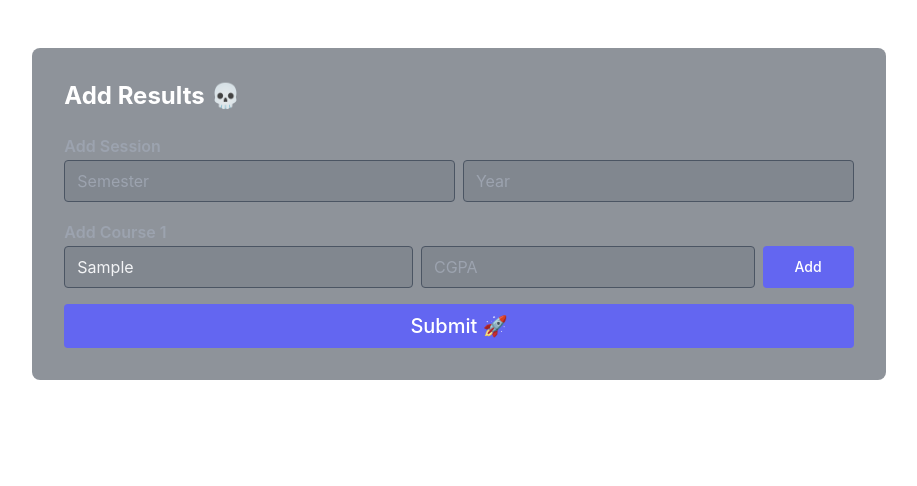
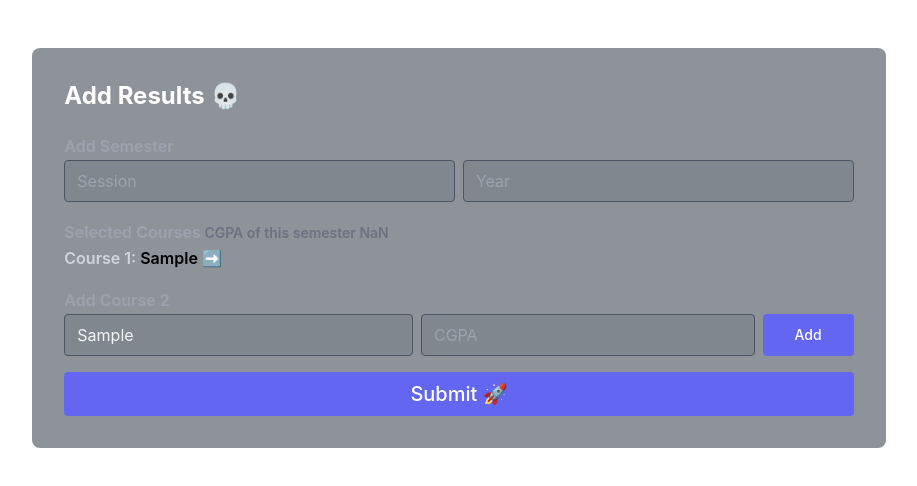
Before and after one commit to zarif007/ETH-Course-Tracker, a Next.js app in the folder eth-course-tracker/: page / in a window 1280 px wide. Both pictures are taken after typing "Sample", "Sample" into the empty fields and a click on the button "Add". Shown: the top 486 px of the page, without its empty margins (181-1098 px from the left). Built offline with nearby package versions, Linux system fonts and the light colour scheme.

Commit message:
Adding sem

```diff
--- /dev/null
+++ b/eth-course-tracker/components/AddCourse.tsx
@@ -0,0 +1,45 @@
+import React from 'react'
+import Selector from './Selector'
+import { useRef } from 'react';
+import { useState } from 'react';
+
+
+interface courseInterface {
+    courseName: string;
+    cgpa: string;
+  }
+
+const cgpa = ['.7', '1.3', '1.7', '2.0', '2.3', '2.7', '3.0', '3.3', '3.7', '4.0']
+
+const AddCourse = ({ handleAddCourse, counter }: any) => {
+
+  const [course, setCourse] = useState<courseInterface>({
+    courseName: '',
+    cgpa: '',
+  });
+
+  const handleGetCGPA = (value: string) => setCourse({ ...course, cgpa: value })
+
+  return (
+    <>
+      <label className="leading-7 text-md font-semibold text-gray-400">
+          Add Course {counter}
+        </label>
+        <div className="flex space-x-2 mb-4">
+          <input
+            onChange={(e: any) => setCourse({ ...course, courseName: e.target.value })}
+            placeholder="Name"
+            type="text"
+            className="w-full bg-gray-600 bg-opacity-20 focus:bg-transparent focus:ring-2 focus:ring-indigo-900 rounded border border-gray-600 focus:border-indigo-500 text-base outline-none text-gray-100 py-1 px-3 leading-8 transition-colors duration-200 ease-in-out"
+          />
+          <Selector name="CGPA" options={cgpa} setter={handleGetCGPA} />
+          <button className="text-white bg-indigo-500 border-0 py-2 px-8 focus:outline-none hover:bg-indigo-600 rounded text-sm font-medium"
+            onClick={() => handleAddCourse(course)}>
+            Add
+          </button>
+        </div>
+    </>
+  )
+}
+
+export default AddCourse
--- a/eth-course-tracker/components/AddSemester.tsx
+++ b/eth-course-tracker/components/AddSemester.tsx
@@ -1,24 +1,90 @@
-import React, { useRef } from "react";
+import React, { useRef, useState } from "react";
+import AddCourse from "./AddCourse";
 import Selector from "./Selector";
 
-interface course {
-  course: string;
-  cgpa: number;
+interface courseInterface {
+  courseName: string;
+  cgpa: string;
 }
 
-interface semester {
-  session: string;
-  courses: course[];
+interface semesterInterface {
+  sessionName: string;
+  year: string,
+  courses: courseInterface[];
 }
 
-const semesterOptions = ["Spring", "Summer", "Fall"];
+const sessionOptions = ["Spring", "Summer", "Fall"];
 
 const yearOptions = ["2018", "2019", "2020", "2021", "2022"];
 
-const cgpa = ['.7', '1.3', '1.7', '2.0', '2.3', '2.7', '3.0', '3.3', '3.7', '4.0']
+const AddSemester = () => {
+  const [semester, setSemester] = useState<semesterInterface>({
+    sessionName: '',
+    year: '',
+    courses: [],
+  })
 
-const AddSemester = () => {
-  const semesterRef = useRef<semester>(null);
+  const [error, setError] = useState<string>('');
+
+  const isAbleToAddCourse = (value: string) => {
+    setError('');
+    let flag = true;
+    if(semester.courses.length == 5) {
+      setError('Can add upto 5 courses')
+      flag = false;
+    }
+
+    semester.courses.map((course: courseInterface) => {
+      if(course.courseName === value) {
+        setError(`Course ${value} is already added`)
+        flag = false;
+        return;
+      }
+    })
+
+    return flag;
+  }
+
+  const handleAddCourse = ({courseName, cgpa}: courseInterface) => {
+    if(isAbleToAddCourse(courseName))
+      setSemester({ ...semester, courses: [ ...semester.courses, {courseName, cgpa}] })
+  }
+
+  const handleRemoveCourse = (courseName: string) => {
+    setSemester({ ...semester, courses: semester.courses.filter((course: courseInterface) => course.courseName !== courseName) })
+  }
+
+  const handleGetsemesterName = (value: string) => setSemester({...semester, sessionName: value});
+
+  const handleGetYear = (value: string) => setSemester({...semester, year: value});
+
+  const calculateCGPA = (courses: courseInterface[]) => {
+
+    let total = 0.0
+
+    courses.map((course: courseInterface) => {
+      total += parseFloat(course.cgpa);
+    })
+
+    return total / courses.length;
+  }
+
+  const handleSumbmit = () => {
+    setError('');
+
+    if(semester.courses.length <= 1) {
+      setError('Add atleast 2 courses');
+      return;
+    }
+    if(semester.sessionName == '') {
+      setError('Add semester');
+      return;
+    }
+    if(semester.year == '') {
+      setError('Add year');
+      return;
+    }
+  }
 
   return (
     <div className="mt-12">
@@ -29,30 +95,41 @@ const AddSemester = () => {
 
         {/* Session selector */}
         <label className="leading-7 text-md font-semibold text-gray-400">
-          Add Session
+          Add Semester
         </label>
         <div className="flex space-x-2 mb-4">
-          <Selector name="Semester" options={semesterOptions} />
-          <Selector name="Year" options={yearOptions} />
+          <Selector name="Session" options={sessionOptions} setter={handleGetsemesterName} />
+          <Selector name="Year" options={yearOptions} setter={handleGetYear} />
         </div>
 
-        {/* Add Courses */}
-        <label className="leading-7 text-md font-semibold text-gray-400">
-          Add Course 1
-        </label>
-        <div className="flex space-x-2 mb-4">
-          <input
-            placeholder="Name"
-            type="text"
-            className="w-full bg-gray-600 bg-opacity-20 focus:bg-transparent focus:ring-2 focus:ring-indigo-900 rounded border border-gray-600 focus:border-indigo-500 text-base outline-none text-gray-100 py-1 px-3 leading-8 transition-colors duration-200 ease-in-out"
-          />
-          <Selector name="CGPA" options={cgpa} />
-          <button className="text-white bg-indigo-500 border-0 py-2 px-8 focus:outline-none hover:bg-indigo-600 rounded text-sm font-medium">
-            Add
-          </button>
+        {/* Display Selected Courses */}
+        {
+          semester.courses.length > 0 && <label className="leading-7 text-md font-semibold text-gray-400">
+            Selected Courses
+            <span className="text-gray-500 text-sm"> CGPA of this semester {calculateCGPA(semester.courses).toFixed(2)}</span>
+          </label>
+        }
+        <div className="mb-4">
+          {
+            semester.courses.map((course: courseInterface, index) => {
+              return (
+                <div key={index} className="cursor-pointer" onClick={() => handleRemoveCourse(course.courseName)}>
+                  <p key={course.courseName} className="font-semibold text-md">
+                  <span className="text-gray-300">Course {index + 1}: </span>
+                  {course.courseName} ➡️ {course.cgpa}</p>
+                </div>
+              )
+            })
+          }
         </div>
 
-        <button className="text-white bg-indigo-500 border-0 py-2 px-8 focus:outline-none hover:bg-indigo-600 rounded text-xl font-medium">
+
+        {/* Add Courses */}
+        <AddCourse handleAddCourse={handleAddCourse} counter={semester.courses.length + 1} />
+
+        <p className="text-lg text-red-500 font-semibold">{error}</p>
+
+        <button onClick={handleSumbmit} className="text-white bg-indigo-500 border-0 py-2 px-8 focus:outline-none hover:bg-indigo-600 rounded text-xl font-medium">
           Submit 🚀
         </button>
       </div>
--- a/eth-course-tracker/components/Selector.tsx
+++ b/eth-course-tracker/components/Selector.tsx
@@ -1,27 +1,39 @@
-import React, { useState } from "react";
+import React, { useEffect, useState } from "react";
 import { Combobox } from "@headlessui/react";
 
-const Selector = ({ name, options }: any) => {
+const Selector = ({ name, options, setter }: any) => {
 
-const [selectedOption, setSelectedOption] = useState<string>('')
+  const [selectedOption, setSelectedOption] = useState<string>('');
+
+  const [currentOptions, setCurrentOptions] = useState<string[]>([]);
+
+  useEffect(() => {
+    setCurrentOptions(options);
+  }, [])
+
+  const filter = (value: string) => {
+    if(value === '') setCurrentOptions(options)
+    else setCurrentOptions(currentOptions.filter((options: string) => options.toLocaleLowerCase().includes(value.toLocaleLowerCase())));
+  }
+
   return (
     <div className="flex flex-col w-full">
       <Combobox value={selectedOption} onChange={setSelectedOption}>
         <Combobox.Input
           placeholder={name}
-          onChange={(event: any) => {}}
+          onChange={(event: any) => filter(event.target.value)}
           className={`w-full bg-gray-600 bg-opacity-20 focus:bg-transparent focus:ring-2 focus:ring-indigo-900 rounded border border-gray-600 focus:border-indigo-500 text-base outline-none text-gray-100 py-2 px-3 transition-colors duration-200 ease-in-out`}
         />
         <Combobox.Options
           className={`max-h-48 overflow-y-auto mb-12 absolute z-50 mt-12`}
         >
-          {options.length > 0 ? (
-            options.map((option: any, index: number) => (
+          {currentOptions.length > 0 ? (
+            currentOptions.map((option: string, index: number) => (
               <Combobox.Option
                 key={index}
                 value={option}
                 className="cursor-pointer flex items-center space-x-2 px-2 py-1 rounded-md bg-black hover:bg-indigo-900"
-                onClick={() => {}}
+                onClick={() => setter(option)}
               >
                 <p className="text-md font-semibold">{option}</p>
               </Combobox.Option>
--- a/eth-course-tracker/pages/index.tsx
+++ b/eth-course-tracker/pages/index.tsx
@@ -1,7 +1,7 @@
 import Head from 'next/head'
 import Image from 'next/image'
 import styles from '../styles/Home.module.css'
-import AddSemester from './../components/AddSemester';
+import AddSemester from '../components/AddSemester';
 
 export default function Home() {
   return (
```
Also changed, not shown: 2 other files (tests, documents, lock files or other folders).
